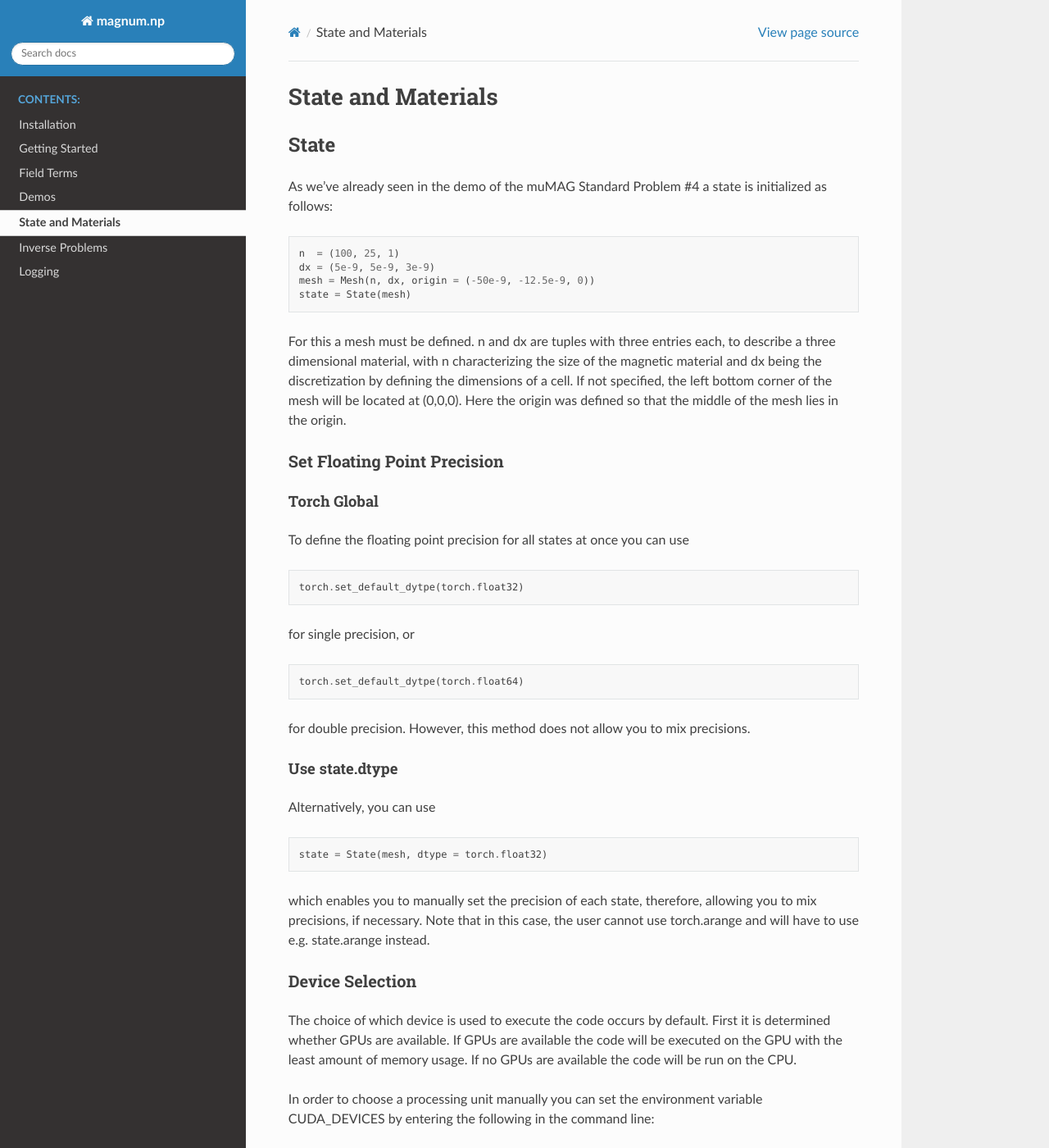
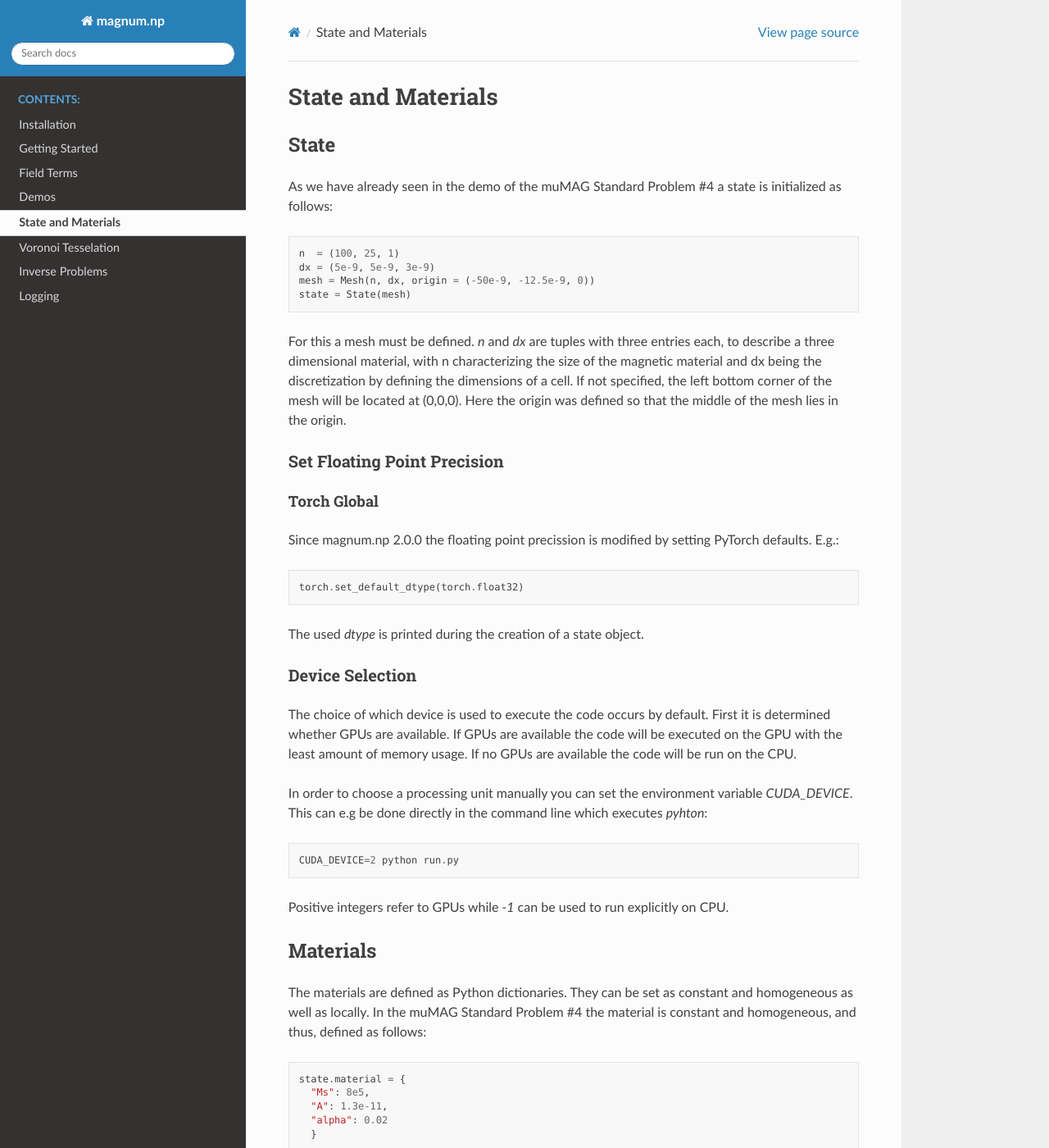
Before and after one commit to chris-birdler/magnum.np, a Sphinx documentation site: the page built from docs/state_and_materials.rst, in a window 1280 px wide and 1400 px high. Shown: the whole window at 82% size. Built offline with Sphinx 7.4.7 and the Read the Docs theme 2.0.0, drawn with Linux system fonts in a browser that asks for light colours; pages that are not in the unit, such as notebooks, are missing from menus; some of the changed text lies outside the part shown.

Commit message:
updated documentation, added voronoi section

```diff
--- a/docs/conf.py
+++ b/docs/conf.py
@@ -14,7 +14,7 @@
 #
 #import os
 #import sys
-#sys.path.insert(0, os.path.abspath('./magnumnp'))
+#sys.path.insert(0, os.path.abspath('../magnumnp'))
 
 
 # -- Project information -----------------------------------------------------
--- a/docs/getting_started.rst
+++ b/docs/getting_started.rst
@@ -49,7 +49,7 @@
   state.m[20,20,:,1] = 0.
   state.m[20,20,:,2] = 1.
 
-  state.j = state.Tensor([1e12, 0, 0])
+  state.j = state.Constant([1e12, 0, 0])
 
 In the following step the field terms are initialized. Here the demagnetization field, the exchange field and spin torque are defined.
 
--- a/docs/index.rst
+++ b/docs/index.rst
@@ -53,6 +53,7 @@
    field_terms
    demos
    state_and_materials
+   voronoi
    nonequidistant
    inverse_cube
    logging
--- a/docs/inverse_cube.rst
+++ b/docs/inverse_cube.rst
@@ -133,7 +133,7 @@
 
 Next the omptimizatin loop is entered. The loop runs over 100 epochs. In each cycle the optimizer is zeroed and the initial magnetization state *m0* is set as the state of the system. The *state.t* variable is set to 0 to start the simulation from the beginning.
 
-.. cdoe-block:: python
+.. code-block:: python
 
   for epoch in range(100):
       print("epoch: ", epoch)
--- a/docs/state_and_materials.rst
+++ b/docs/state_and_materials.rst
@@ -6,7 +6,7 @@
 
 State
 #####
-As we've already seen in the demo of the muMAG Standard Problem #4 a state is initialized as follows:
+As we have already seen in the demo of the muMAG Standard Problem #4 a state is initialized as follows:
 
 .. code-block:: python
 
@@ -15,74 +15,34 @@
   mesh = Mesh(n, dx, origin = (-50e-9, -12.5e-9, 0))
   state = State(mesh)
 
-For this a mesh must be defined. n and dx are tuples with three entries each, to describe a three dimensional material, with n characterizing the size of the magnetic material and dx being the discretization by defining the dimensions of a cell. If not specified, the left bottom corner of the mesh will be located at (0,0,0). Here the origin was defined so that the middle of the mesh lies in the origin.
+For this a mesh must be defined. `n` and `dx` are tuples with three entries each, to describe a three dimensional material, with n characterizing the size of the magnetic material and dx being the discretization by defining the dimensions of a cell. If not specified, the left bottom corner of the mesh will be located at (0,0,0). Here the origin was defined so that the middle of the mesh lies in the origin.
 
 Set Floating Point Precision
 ****************************
 
 Torch Global
 ============
-To define the floating point precision for all states at once you can use
+Since magnum.np 2.0.0 the floating point precission is modified by setting PyTorch defaults. E.g.:
 
 .. code-block:: python
 
-  torch.set_default_dytpe(torch.float32)
+  torch.set_default_dtype(torch.float32)
 
-for single precision, or
+The used `dtype` is printed during the creation of a state object.
 
-.. code-block:: python
-
-  torch.set_default_dytpe(torch.float64)
-
-for double precision. However, this method does not allow you to mix precisions.
-
-Use state.dtype
-=================
-Alternatively, you can use
-
-.. code-block:: python
-
-  state = State(mesh, dtype = torch.float32)
-
-which enables you to manually set the precision of each state, therefore, allowing you to mix precisions, if necessary. Note that in this case, the user cannot use torch.arange and will have to use e.g. state.arange instead.
 
 Device Selection
 ****************
 The choice of which device is used to execute the code occurs by default. First it is determined whether GPUs are available. If GPUs are available the code will be executed on the GPU with the least amount of memory usage. If no GPUs are available the code will be run on the CPU.
 
-In order to choose a processing unit manually you can set the environment variable CUDA_DEVICES by entering the following in the command line:
-
-.. code-block:: python
-
-  CUDA_DEVICE=2
-
-Positive integers refer to GPUs and negative numbers relate to CPUs. Thus, in this case the code would be run on GPU 2.
-
-Entering
-
-.. code-block:: python
-
-  CUDA_DEVICE=-1
-
-in the command line will cause the code to be executed on the CPU.
-
-To execute standard problem #4 from the command line using GPU 2, you would enter the following in the command line:
+In order to choose a processing unit manually you can set the environment variable `CUDA_DEVICE`. This can e.g be done directly in the command line which executes `pyhton`:
 
 .. code-block:: python
 
   CUDA_DEVICE=2 python run.py
 
-Another way to choose a device is to declare the variable *device* when defining the state. This can be done as follows:
+Positive integers refer to GPUs while `-1` can be used to run explicitly on CPU.
 
-.. code-block:: python
-
-  state = State(mesh, device=torch.device("cpu"))
-
-When running the code from the command line a log message will appear to inform the user which device and data type are being used, which allows you to check that your input has been implemented correctly. Such a log message will look as follows:
-
-.. code-block:: python
-
-  2023-02-21 21:50:21  magnum.np:INFO [State] running on device: cpu (dtype = float32)
 
 
 Materials
@@ -155,7 +115,7 @@
 
   state.m = Expression([-y,x,0*z]) # equivalent to torch.stack([-y,x,0*z], dim=-1)
   state.m[~disk] = 0
-  state.m.normalize()
+  normalize(state.m)
 
 The magnetization of the material will look as follows:
 
@@ -185,7 +145,9 @@
 
 Time-Dependent Materials
 ************************
-In case the material is time-dependent each parameter can be defined as a lambda function. In this example *A* is set to be linearly dependent on time *t*:
+In case the material is time-dependent each parameter can be defined as a lambda function.
+Since magnum.np 2.0.0 all lambda functions depend on the state and may therefor also depend on any state parameter like time, temperature, materials, ...
+In this example *A* is set to be linearly dependent on time *t*:
 
 .. code-block:: python
 
```
Also changed, not shown: docs/voronoi.rst (added, +74 -0 lines), docs/_static/voronoi_3d.png (added), docs/_static/voronoi_3d_interlayer.png (added), docs/_static/voronoi_relax.png (added), docs/_static/voronoi_simple.png (added), 1 other file.
